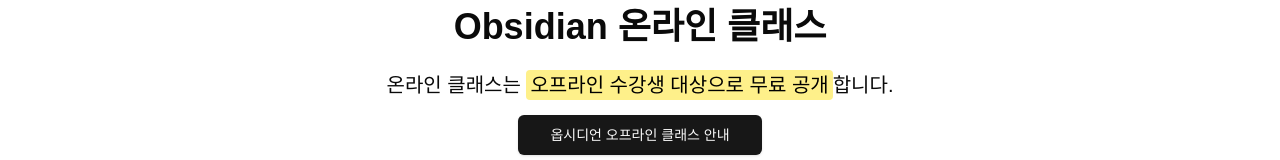
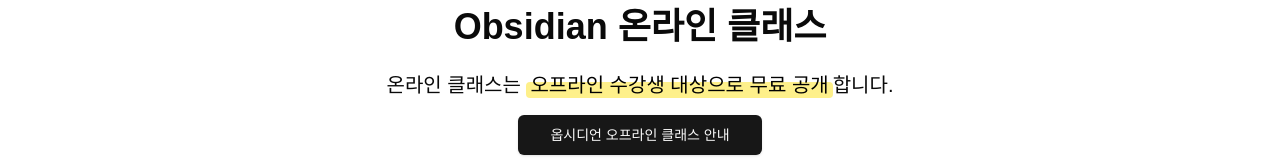
Before and after one commit to damoncho/class_pm, a Next.js app: page /obsidian in a window 1280 px wide. Shown: the part 149-309 px from the top of the page. Built offline with nearby package versions, Linux system fonts and the light colour scheme.

Commit message:
하이라이트 서식

```diff
--- a/src/app/obsidian/page.tsx
+++ b/src/app/obsidian/page.tsx
@@ -28,7 +28,9 @@
       <section className="py-24">
           <div className="container mx-auto text-center px-4">
             <h1 className="text-4xl font-bold mb-6">Obsidian 온라인 클래스</h1>
-            <p className="text-xl max-w-2xl mx-auto">온라인 클래스는 <span className="bg-yellow-200 text-black p-1 rounded">오프라인 수강생 대상으로 무료 공개</span>합니다.</p>
+            <p className="text-xl max-w-2xl mx-auto">
+            온라인 클래스는 <span className="bg-yellow-200 text-black p-1 rounded inline-block" style={{ lineHeight: '0.1', padding: '0.1em 0.2em 0.6em 0.2em', verticalAlign: 'baseline' }}>오프라인 수강생 대상으로 무료 공개</span>합니다.
+            </p>
             <div className="my-4">
               <Link href="https://damon.im/pkm-class/">
                 <Button size="lg">
--- a/src/app/page.tsx
+++ b/src/app/page.tsx
@@ -14,7 +14,7 @@
         <section className="bg-muted py-24">
           <div className="container mx-auto text-center px-4">
             <h1 className="text-5xl font-bold mb-6">데이먼의 PM 일지 - 온라인 클래스</h1>
-            <p className="text-xl max-w-2xl mx-auto"><span className="bg-yellow-200 text-black p-1 rounded">PM/기획</span>과 <span className="bg-[#D3FFA3] text-black p-1 rounded">개인지식관리</span> 분야의 핵심 강의를 만나보세요!</p>
+            <p className="text-xl max-w-2xl mx-auto"><span className="bg-yellow-200 text-black p-1 rounded inline-block" style={{ lineHeight: '0.1', padding: '0.1em 0.2em 0.6em 0.2em', verticalAlign: 'baseline' }}>PM/기획</span>과 <span className="bg-[#D3FFA3] text-black p-1 rounded inline-block" style={{ lineHeight: '0.1', padding: '0.1em 0.2em 0.6em 0.2em', verticalAlign: 'baseline' }}>개인지식관리</span> 분야의 핵심 강의를 만나보세요!</p>
           </div>
         </section>
 
```
